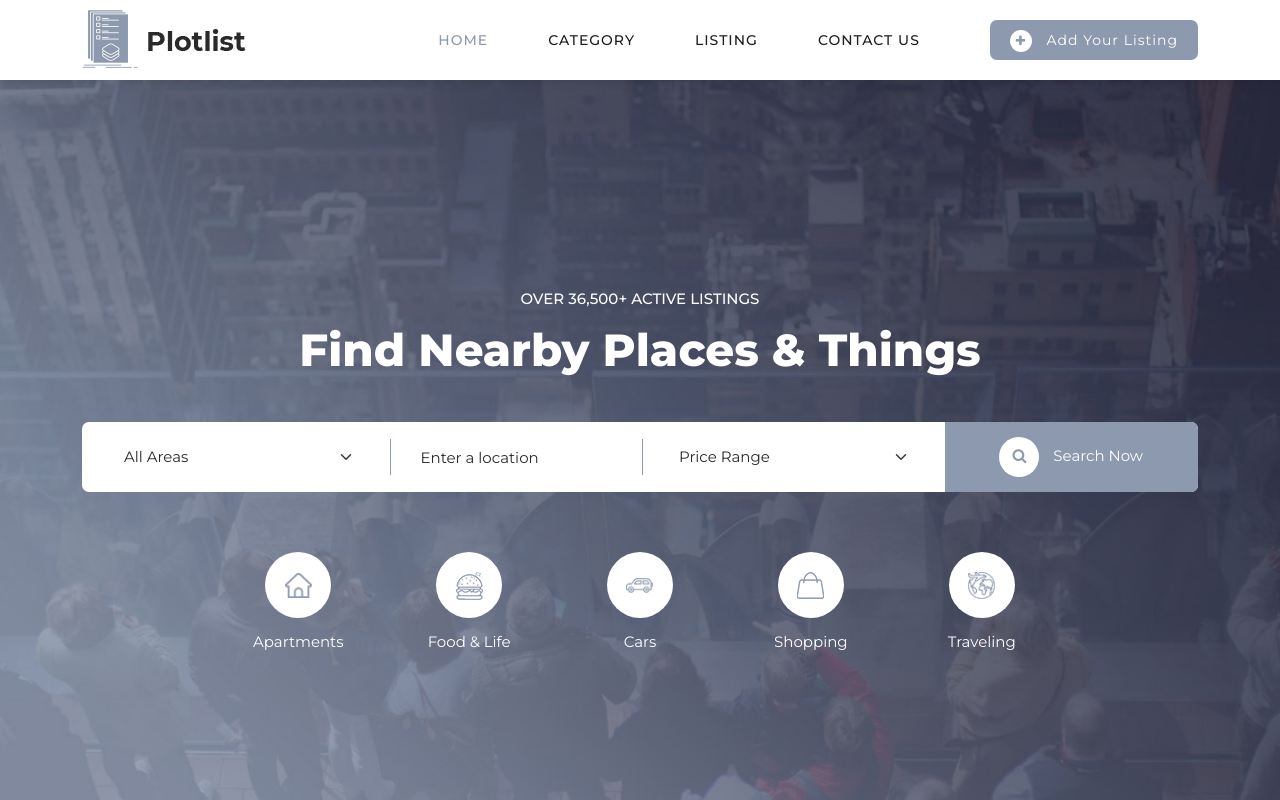
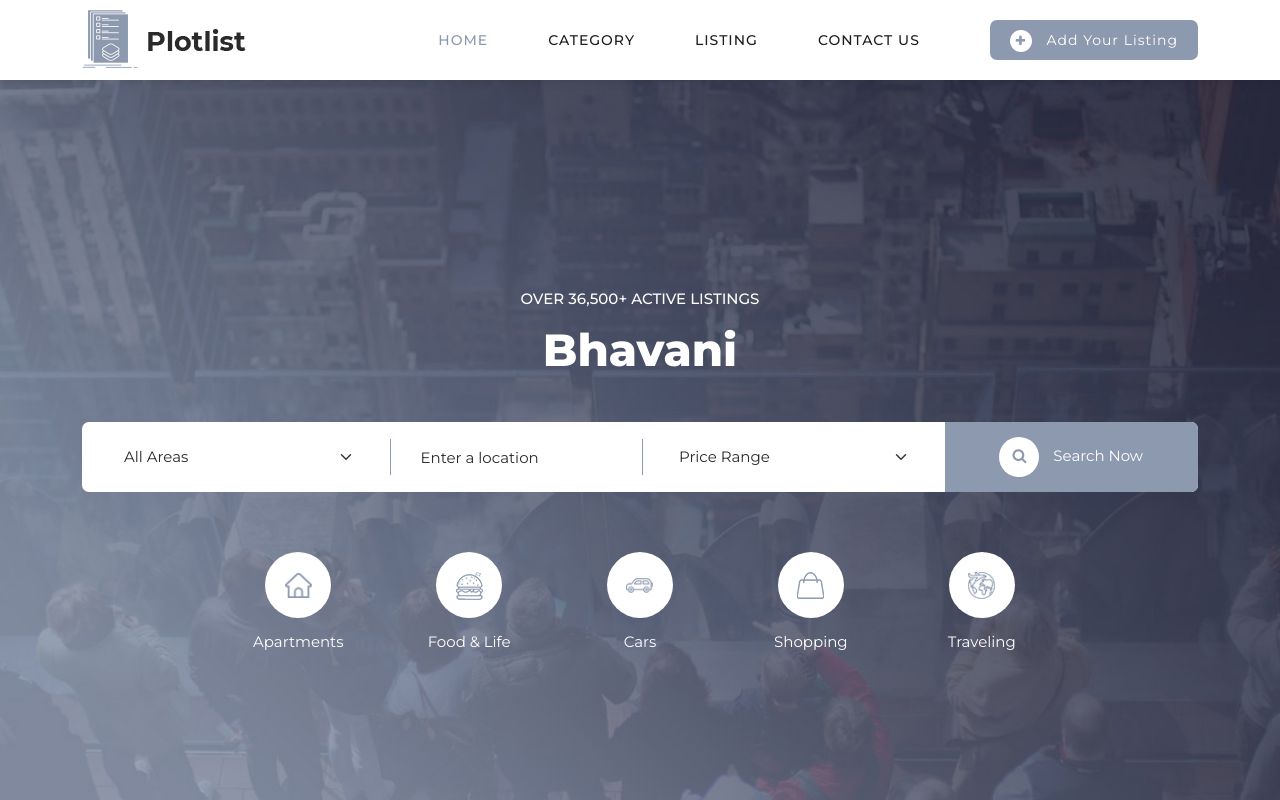
Before and after one commit to 0625bhavani/EY_4.0_SU, a plain HTML site: page index.html in a window 1280 px wide. Shown: the top 800 px of the page. Drawn offline with Linux system fonts and the light colour scheme.

Commit message:
adding all files

```diff
--- a/index.html
+++ b/index.html
@@ -79,7 +79,7 @@ https://templatemo.com/tm-564-plot-listing
         <div class="col-lg-12">
           <div class="top-text header-text">
             <h6>Over 36,500+ Active Listings</h6>
-            <h2>Find Nearby Places &amp; Things</h2>
+            <h2>bhavani</h2>
           </div>
         </div>
         <div class="col-lg-12">
```
